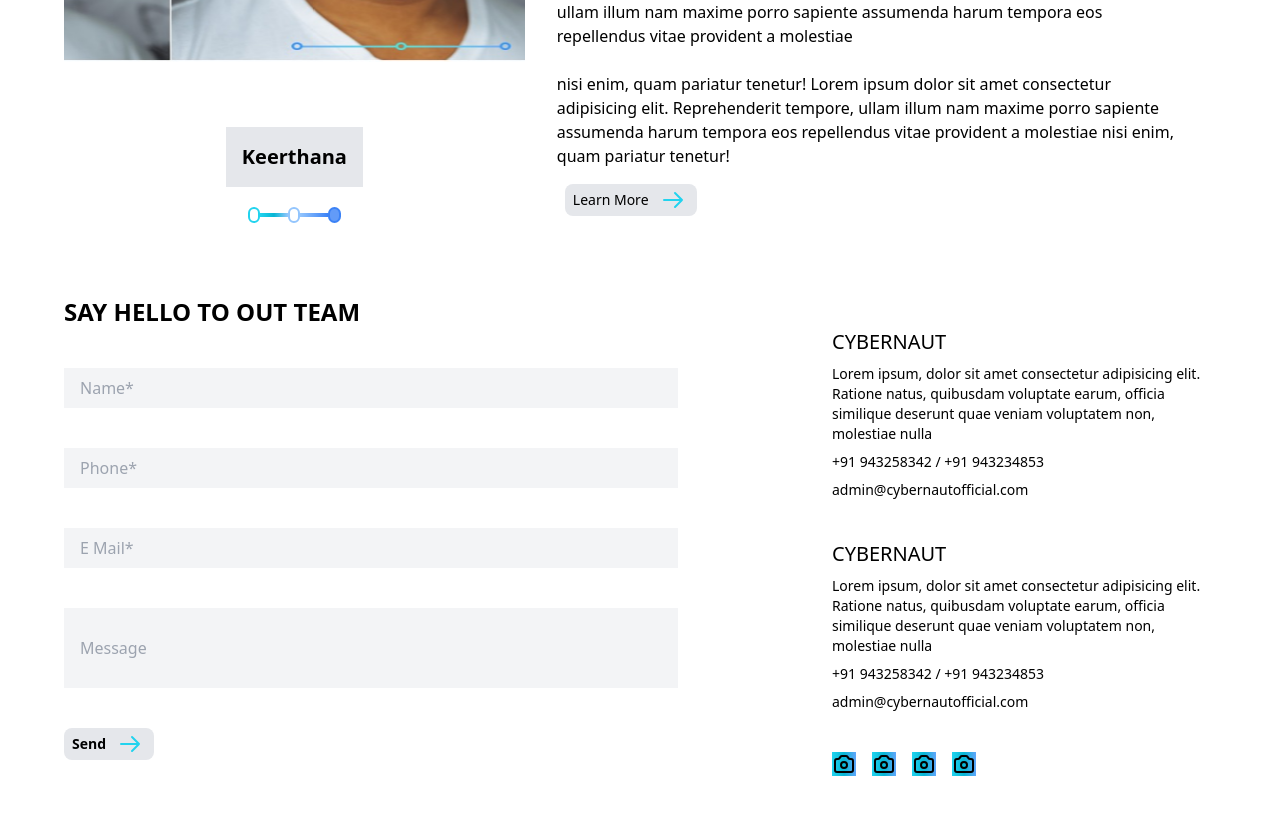
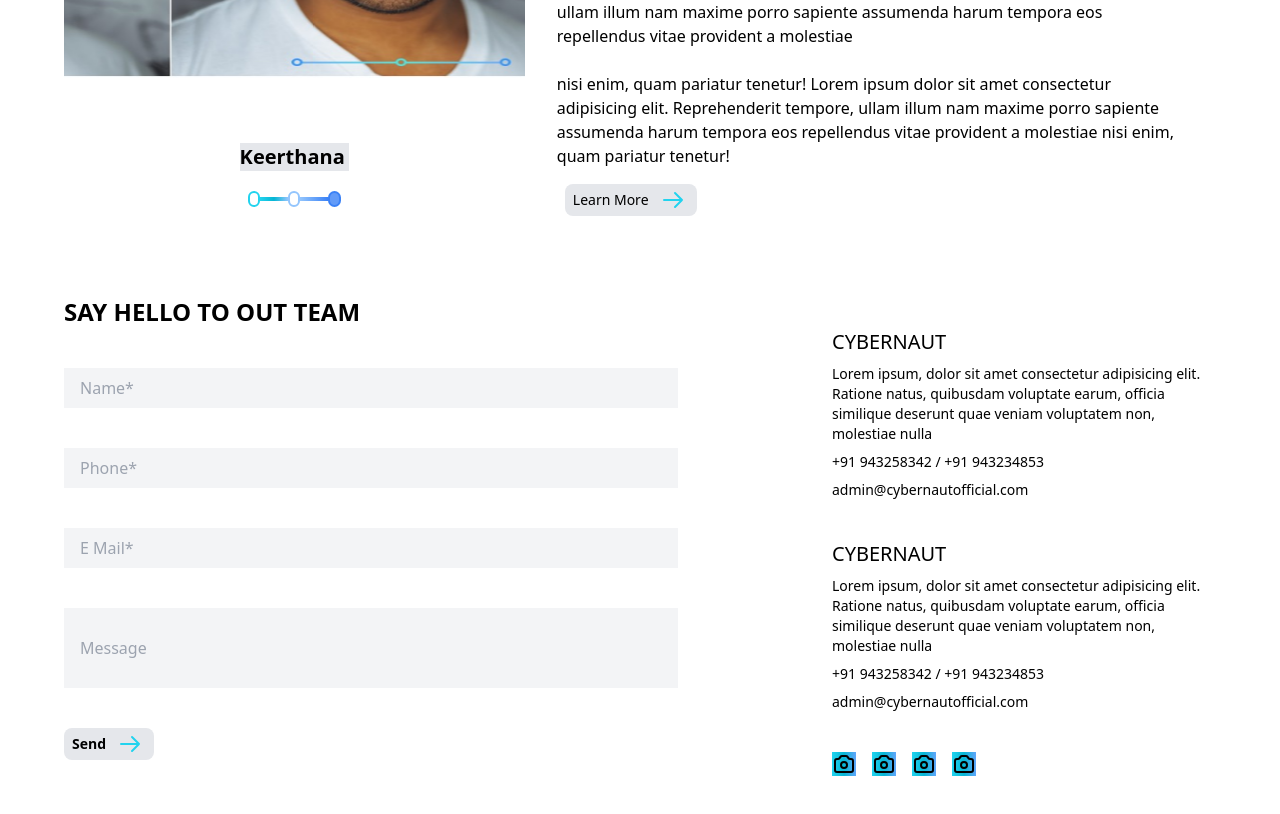
Before and after one commit to Gautham0718/Cybernaut-website, a Next.js app: page / in a window 1280 px wide. Shown: the part 3540-4354 px from the top of the page. Built offline with nearby package versions, Linux system fonts and the light colour scheme.

Commit message:
Update Founders.tsx

```diff
--- a/components/Founders.tsx
+++ b/components/Founders.tsx
@@ -50,14 +50,14 @@ const Founders = () => {
         <div
           className={
             selectedSlide === 1
-              ?  "bg-gray-200 p-4 w-full items-center justify-center font-semibold text-xl"
+              ?  "bg-gray-200 p-2 w-full items-center justify-center font-semibold text-xl"
               : "text-transparent"
           }
         >Manish Kumar</div>
         <div
           className={
             selectedSlide === 2
-            ?  "bg-gray-200 p-4 w-full items-center justify-center font-semibold text-xl"
+            ?  "bg-gray-200 w-full items-center justify-center font-semibold text-xl"
             : "text-transparent"
           }
         >Keerthana</div>
```
